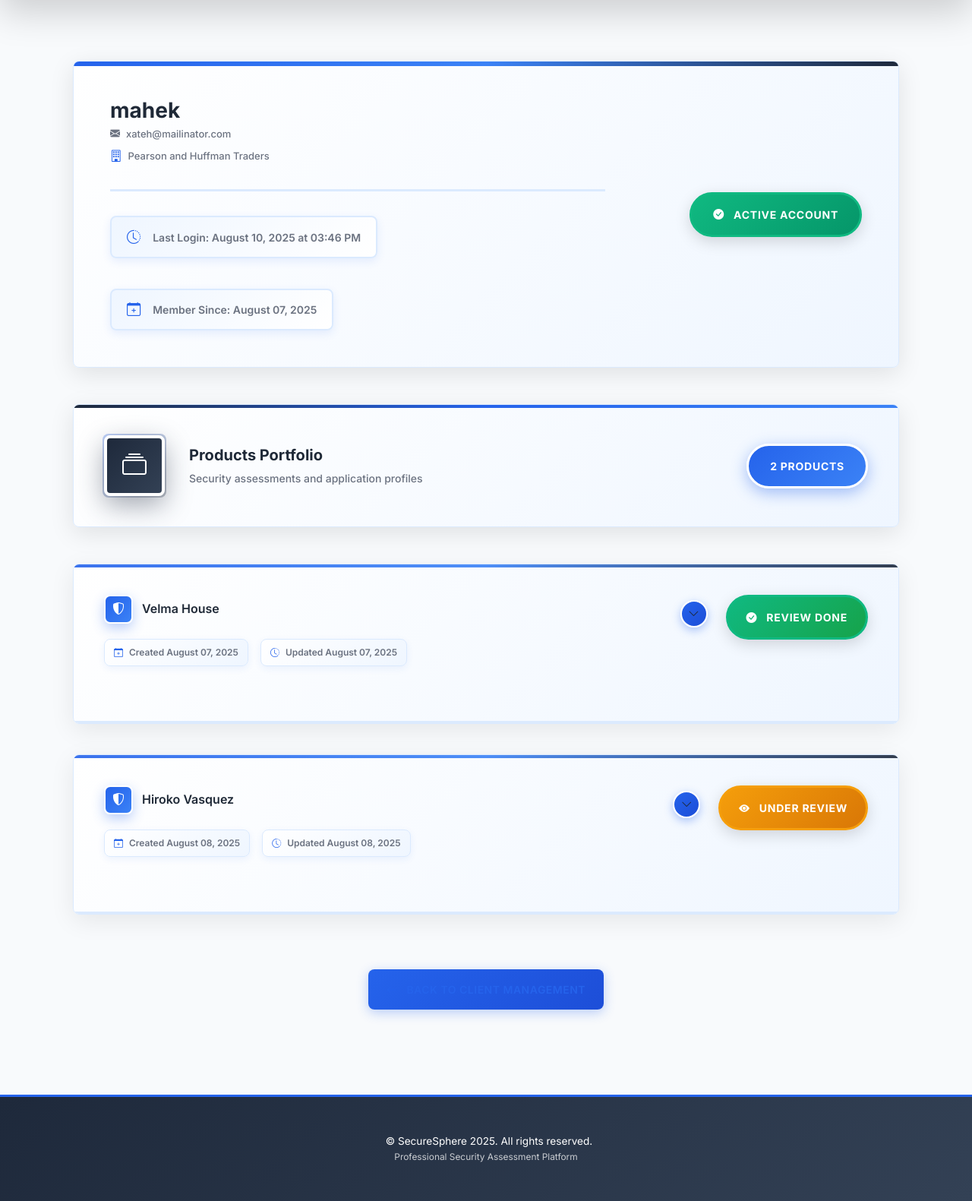
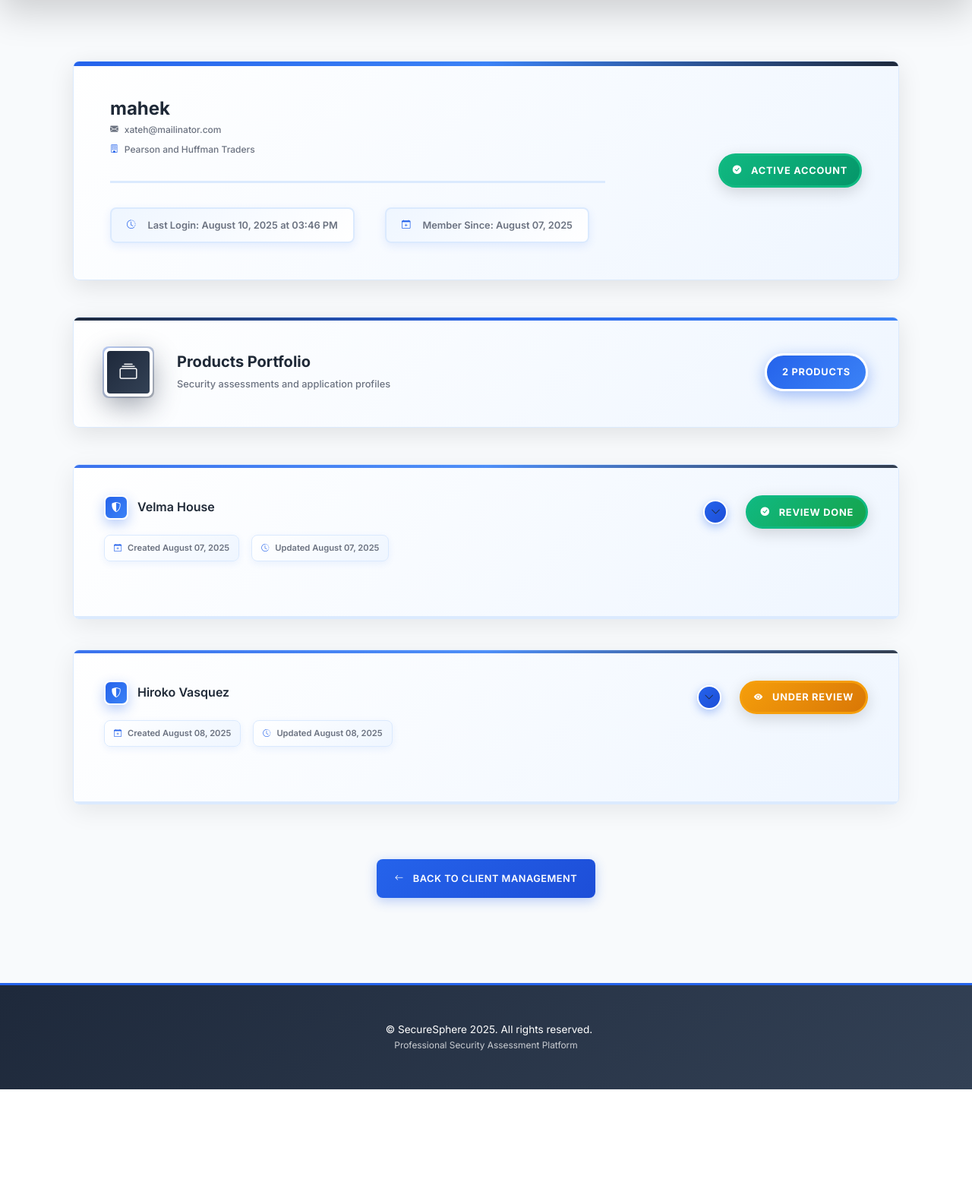
Before and after one commit to M-a-h-e-k/mine, a Flask app: page /admin/client/2/details in a window 1280 px wide. Shown: the part 114-1695 px from the top of the page at 76% size. After the commit the page ends 1548 px from the top, so only its background shows below. Run offline with Flask 3, Linux system fonts and the light colour scheme; a user stored in the database is signed in; data comes from the database, SQL or seed files in the repository.

Commit message:
Refactor admin client details page typography and sizing for compactness (#4)
Co-authored-by: Cursor Agent <cursoragent@cursor.com>
Co-authored-by: jowher.shakeel <jowher.shakeel@gmail.com>

```diff
--- a/kmkm/templates/admin_client_details.html
+++ b/kmkm/templates/admin_client_details.html
@@ -20,6 +20,15 @@ body {
     background: var(--light-bg);
     min-height: calc(100vh - var(--navbar-height));
     padding: 2rem 0;
+    font-size: 0.9rem;
+    /* Smaller typography for this page */
+    --font-size-xs: 0.7rem;
+    --font-size-sm: 0.8rem;
+    --font-size-base: 0.75rem;
+    --font-size-lg: 0.875rem;
+    --font-size-xl: 1rem;
+    --font-size-2xl: 1.1rem;
+    --font-size-3xl: 1.2rem;
 }
 
 .content-container {
@@ -42,7 +51,7 @@ body {
 .breadcrumb-btn {
     background: linear-gradient(135deg, var(--primary-color), var(--primary-dark));
     border: none;
-    color: white;
+    color: white !important;
     border-radius: var(--border-radius-lg);
     padding: 1rem 1.5rem;
     text-decoration: none;
@@ -59,7 +68,7 @@ body {
 
 .breadcrumb-btn:hover {
     background: linear-gradient(135deg, var(--primary-dark), var(--navy-dark));
-    color: white;
+    color: white !important;
     text-decoration: none;
     transform: translateY(-2px);
     box-shadow: 0 8px 25px rgba(37, 99, 235, 0.4);
@@ -712,7 +721,7 @@ body {
     border: none;
     border-radius: var(--border-radius-lg);
     padding: 0.75rem 1.25rem;
-    color: #ffffff;
+    color: #ffffff !important;
     font-weight: 600;
     font-size: var(--font-size-sm);
     text-decoration: none;
@@ -749,6 +758,10 @@ body {
     color: #ffffff !important;
     background: linear-gradient(135deg, var(--primary-dark), var(--navy-dark));
 }
+
+/* Ensure button text and icon are visible on dark bg */
+.view-results-btn-professional, .view-results-btn-professional i { color: #ffffff !important; opacity: 1 !important; }
+
 
 /* Empty State - Enhanced Modern Design */
 .empty-state-professional {
@@ -1001,6 +1014,21 @@ body {
     font-size: var(--font-size-base);
 }
 }
+
+/* Compact sizing overrides for this page */
+.client-details-container .client-name { font-size: 1.5rem; }
+.client-details-container .bi { font-size: 0.9em !important; }
+.client-details-container .section-icon-professional { width: 64px; height: 64px; font-size: 1.6rem; }
+.client-details-container .product-icon-professional { width: 32px; height: 32px; font-size: 0.9rem; }
+.client-details-container .dropdown-toggle-btn { width: 32px; height: 32px; }
+.client-details-container .status-badge-professional,
+.client-details-container .status-badge-modern { padding: 0.6rem 1rem; }
+.client-details-container .products-count-badge { padding: 0.75rem 1.25rem; }
+.client-details-container .meta-info-item i,
+.client-details-container .dropdown-section-title i,
+.client-details-container .question-answer-professional i,
+.client-details-container .date-info-item i { font-size: 1em; }
+
 </style>
 {% endblock %}
 
```
